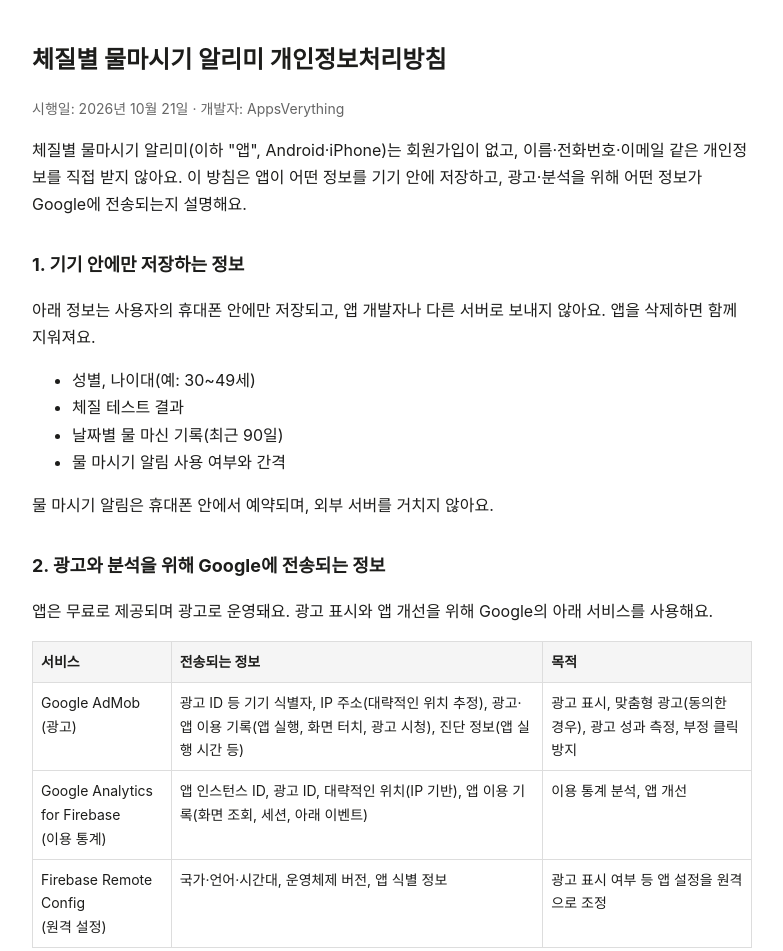
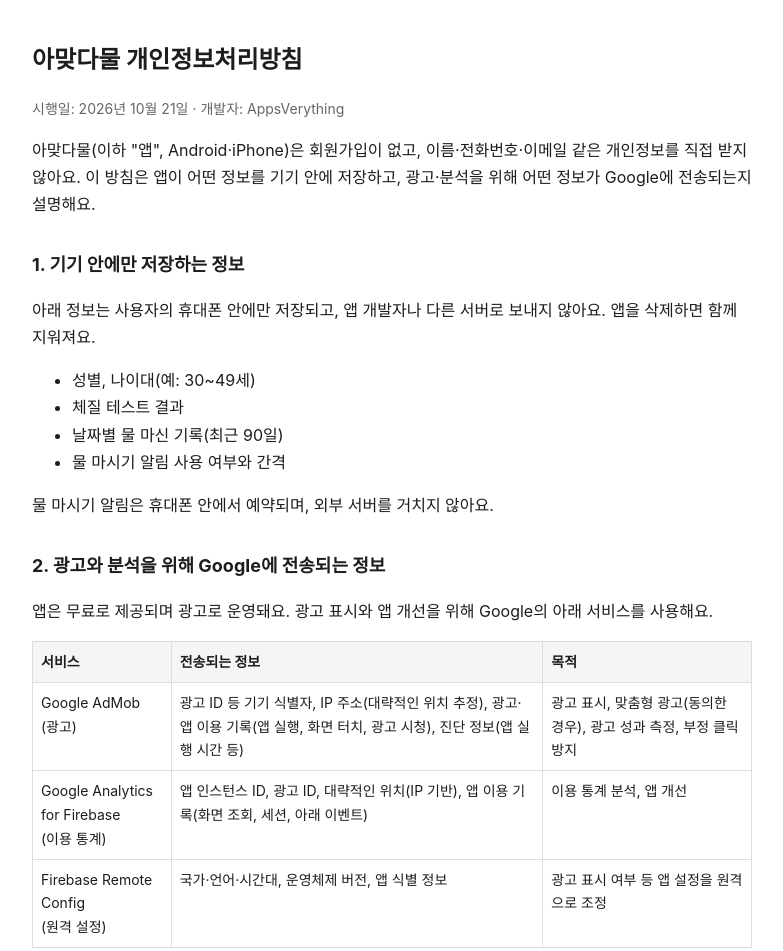
Before and after one commit to ssorrychoi/appsverything-website, a plain HTML site: page privacy/sasang-water.html in a window 1280 px wide. Shown: the top 951 px of the page, without its empty margins (248-1031 px from the left). Drawn offline with Linux system fonts and the light colour scheme.

Commit message:
fix: 체질 물마시기 앱 이름을 '아맞다물'로 변경 (소개 카드·개인정보처리방침·지원 페이지)
Co-Authored-By: Claude Opus 5.5 <noreply@anthropic.com>

```diff
--- a/privacy/sasang-water.html
+++ b/privacy/sasang-water.html
@@ -5,7 +5,7 @@
 <meta name="viewport" content="width=device-width, initial-scale=1">
 <link rel="icon" type="image/png" sizes="48x48" href="../images/favicon-48.png">
 <link rel="apple-touch-icon" href="../images/apple-touch-icon.png">
-<title>체질별 물마시기 알리미 개인정보처리방침</title>
+<title>아맞다물 개인정보처리방침</title>
 <style>
   body { font-family: -apple-system, "Apple SD Gothic Neo", "Noto Sans KR", sans-serif; max-width: 720px; margin: 0 auto; padding: 24px 16px 48px; line-height: 1.7; color: #1d1d1b; background: #fff; }
   h1 { font-size: 24px; } h2 { font-size: 18px; margin-top: 32px; }
@@ -16,10 +16,10 @@
 </style>
 </head>
 <body>
-<h1>체질별 물마시기 알리미 개인정보처리방침</h1>
+<h1>아맞다물 개인정보처리방침</h1>
 <p class="muted">시행일: 2026년 10월 21일 · 개발자: AppsVerything</p>
 
-<p>체질별 물마시기 알리미(이하 "앱", Android·iPhone)는 회원가입이 없고, 이름·전화번호·이메일 같은 개인정보를 직접 받지 않아요. 이 방침은 앱이 어떤 정보를 기기 안에 저장하고, 광고·분석을 위해 어떤 정보가 Google에 전송되는지 설명해요.</p>
+<p>아맞다물(이하 "앱", Android·iPhone)은 회원가입이 없고, 이름·전화번호·이메일 같은 개인정보를 직접 받지 않아요. 이 방침은 앱이 어떤 정보를 기기 안에 저장하고, 광고·분석을 위해 어떤 정보가 Google에 전송되는지 설명해요.</p>
 
 <h2>1. 기기 안에만 저장하는 정보</h2>
 <p>아래 정보는 사용자의 휴대폰 안에만 저장되고, 앱 개발자나 다른 서버로 보내지 않아요. 앱을 삭제하면 함께 지워져요.</p>
```
Also changed, not shown: index.html (+2 -2 lines), support/sasang-water.html (+1 -1 lines).
